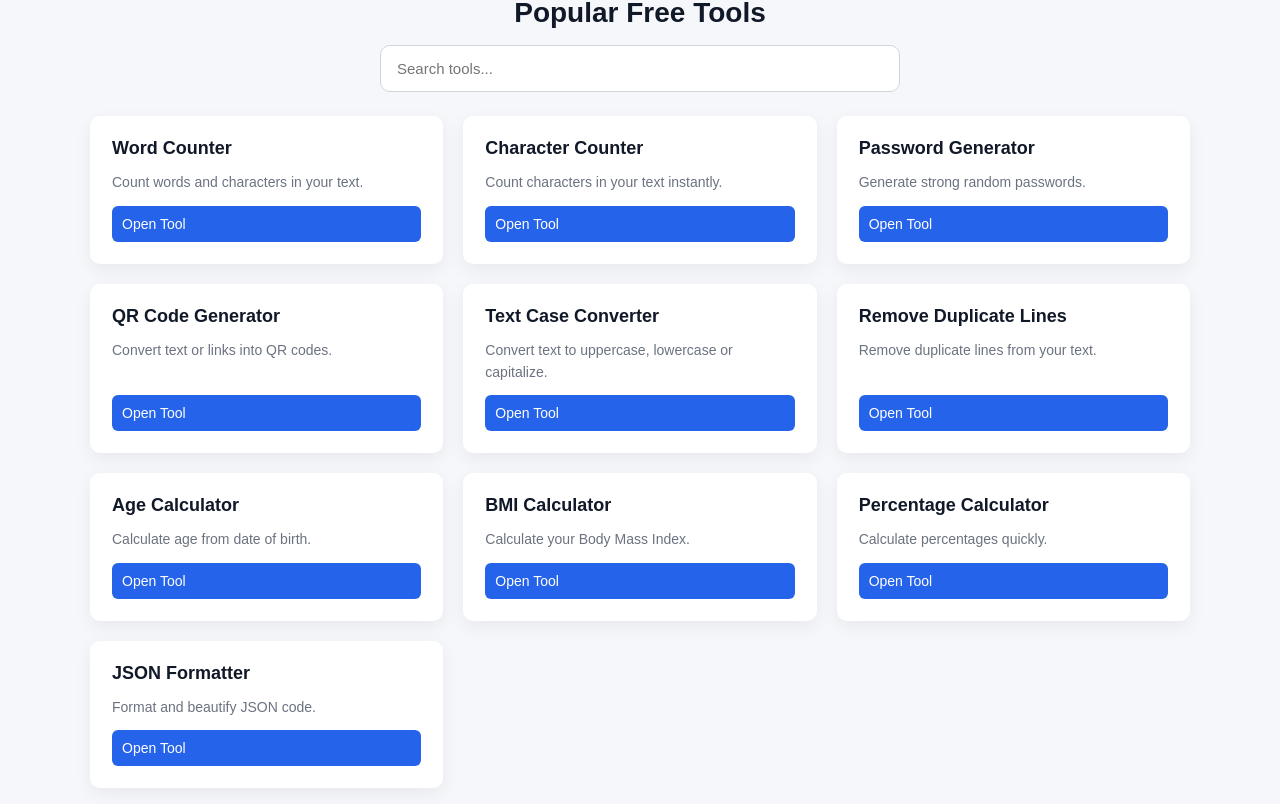
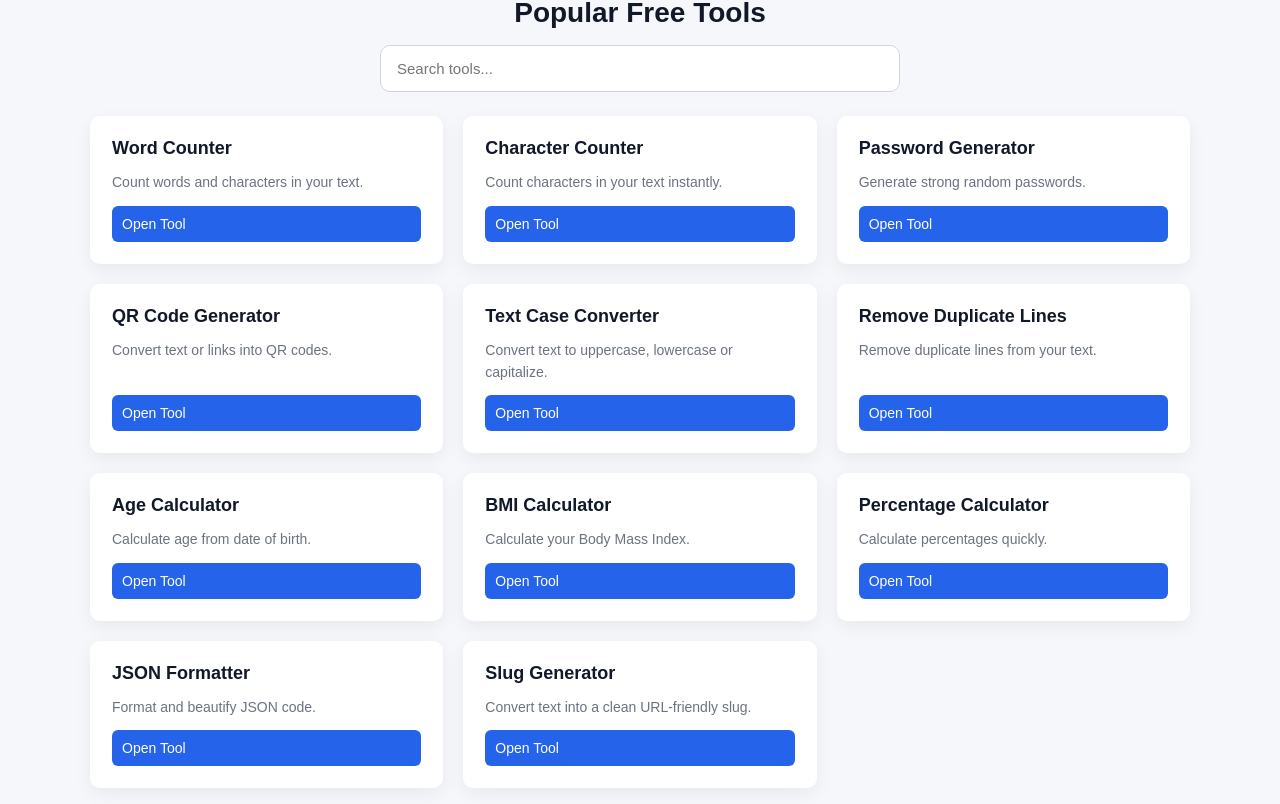
Before and after one commit to mousamohamad370-wq/QuickoTools, a React (Vite) app: page / in a window 1280 px wide. Shown: the part 338-1142 px from the top of the page. Built offline with nearby package versions, Linux system fonts and the light colour scheme.

Commit message:
Add Slug Generator tool

```diff
--- a/src/App.jsx
+++ b/src/App.jsx
@@ -1,16 +1,16 @@
-import { useEffect, useState } from 'react';
+import { Suspense, useEffect, useState } from 'react';
 import { Routes, Route } from 'react-router-dom';
 import Home from './pages/Home';
-import WordCounter from './tools/WordCounter';
-import CharacterCounter from './tools/CharacterCounter';
-import PasswordGenerator from './tools/PasswordGenerator';
-import QRCodeGenerator from './tools/QRCodeGenerator';
-import TextCaseConverter from './tools/TextCaseConverter';
-import RemoveDuplicateLines from './tools/RemoveDuplicateLines';
-import AgeCalculator from './tools/AgeCalculator';
-import BMICalculator from './tools/BMICalculator';
-import PercentageCalculator from './tools/PercentageCalculator';
-import JSONFormatter from './tools/JSONFormatter';
+import toolsRegistry from './tools/toolsRegistry';
+
+function PageLoader() {
+  return (
+    <div className="page-loader">
+      <div className="page-loader-spinner"></div>
+      <p className="page-loader-text">Loading...</p>
+    </div>
+  );
+}
 
 function App() {
   const [language, setLanguage] = useState(() => {
@@ -22,67 +22,26 @@ function App() {
   }, [language]);
 
   return (
+    <Suspense fallback={<PageLoader />}>
       <Routes>
         <Route
           path="/"
-        element={
-          <Home
-            language={language}
-            setLanguage={setLanguage}
-          />
-        }
+          element={<Home language={language} setLanguage={setLanguage} />}
         />
 
+        {toolsRegistry.map((tool) => {
+          const ToolComponent = tool.component;
+
+          return (
             <Route
-        path="/word-counter"
-        element={<WordCounter language={language} />}
+              key={tool.path}
+              path={tool.path}
+              element={<ToolComponent language={language} />}
             />
-
-      <Route
-        path="/character-counter"
-        element={<CharacterCounter language={language} />}
-      />
-
-      <Route
-        path="/password-generator"
-        element={<PasswordGenerator language={language} />}
-      />
-
-      <Route
-        path="/qr-code-generator"
-        element={<QRCodeGenerator language={language} />}
-      />
-
-      <Route
-        path="/text-case-converter"
-        element={<TextCaseConverter language={language} />}
-      />
-
-      <Route
-        path="/remove-duplicate-lines"
-        element={<RemoveDuplicateLines language={language} />}
-      />
-
-      <Route
-        path="/age-calculator"
-        element={<AgeCalculator language={language} />}
-      />
-
-      <Route
-        path="/bmi-calculator"
-        element={<BMICalculator language={language} />}
-      />
-
-      <Route
-        path="/percentage-calculator"
-        element={<PercentageCalculator language={language} />}
-      />
-      <Route
-        path="/json-formatter"
-        element={<JSONFormatter language={language} />}
-      />
+          );
+        })}
       </Routes>
-
+    </Suspense>
   );
 }
 
--- a/src/index.css
+++ b/src/index.css
@@ -273,3 +273,37 @@ select {
     padding: 18px;
   }
 }
+.page-loader {
+  min-height: 100vh;
+  display: flex;
+  flex-direction: column;
+  align-items: center;
+  justify-content: center;
+  gap: 14px;
+  padding: 20px;
+}
+
+.page-loader-spinner {
+  width: 34px;
+  height: 34px;
+  border: 3px solid #dbe3f0;
+  border-top-color: #2563eb;
+  border-radius: 50%;
+  animation: quicko-spin 0.8s linear infinite;
+}
+
+.page-loader-text {
+  font-size: 15px;
+  color: #4b5563;
+  font-weight: 500;
+}
+
+@keyframes quicko-spin {
+  from {
+    transform: rotate(0deg);
+  }
+
+  to {
+    transform: rotate(360deg);
+  }
+}
--- a/src/pages/Home.jsx
+++ b/src/pages/Home.jsx
@@ -1,7 +1,7 @@
 import { useMemo, useState } from 'react';
 import '../styles/home.css';
 import ToolCard from '../components/ToolCard';
-import toolsList from '../tools/toolsList';
+import toolsRegistry from '../tools/toolsRegistry';
 
 function Home({ language, setLanguage }) {
   const [searchTerm, setSearchTerm] = useState('');
@@ -35,10 +35,10 @@ function Home({ language, setLanguage }) {
     const value = searchTerm.trim().toLowerCase();
 
     if (!value) {
-      return toolsList;
+      return toolsRegistry;
     }
 
-    return toolsList.filter((tool) => {
+    return toolsRegistry.filter((tool) => {
       const toolName =
         language === 'ar' && tool.nameAr ? tool.nameAr.toLowerCase() : tool.name.toLowerCase();
 
--- /dev/null
+++ b/src/tools/SlugGenerator.jsx
@@ -0,0 +1,92 @@
+import { useState } from 'react';
+
+function SlugGenerator({ language }) {
+  const [text, setText] = useState('');
+
+  const content = {
+    en: {
+      title: 'Slug Generator',
+      description: 'Convert text into a clean URL-friendly slug.',
+      placeholder: 'Type or paste your text here...',
+      result: 'Slug Result',
+      empty: 'Your slug will appear here.'
+    },
+    ar: {
+      title: 'مولد Slug',
+      description: 'حوّل النص إلى رابط URL نظيف وسهل القراءة.',
+      placeholder: 'اكتب النص هنا أو ألصقه...',
+      result: 'النتيجة',
+      empty: 'سيظهر الـ slug هنا.'
+    }
+  };
+
+  const t = language === 'ar' ? content.ar : content.en;
+
+  const slug = text
+    .toLowerCase()
+    .trim()
+    .replace(/[^\w\s-]/g, '')
+    .replace(/\s+/g, '-')
+    .replace(/-+/g, '-');
+
+  return (
+    <main
+      className="tool-page"
+      dir={language === 'ar' ? 'rtl' : 'ltr'}
+      style={{ padding: '40px 20px' }}
+    >
+      <div style={{ maxWidth: '900px', margin: '0 auto' }}>
+        <h1 style={{ fontSize: '32px', marginBottom: '12px' }}>
+          {t.title}
+        </h1>
+
+        <p style={{ color: '#6b7280', marginBottom: '24px', lineHeight: '1.6' }}>
+          {t.description}
+        </p>
+
+        <textarea
+          value={text}
+          onChange={(event) => setText(event.target.value)}
+          placeholder={t.placeholder}
+          style={{
+            width: '100%',
+            minHeight: '220px',
+            padding: '16px',
+            border: '1px solid #d1d5db',
+            borderRadius: '10px',
+            resize: 'vertical',
+            outline: 'none',
+            fontSize: '16px',
+            lineHeight: '1.6',
+            marginBottom: '24px'
+          }}
+        />
+
+        <div
+          style={{
+            backgroundColor: '#ffffff',
+            borderRadius: '12px',
+            padding: '24px',
+            boxShadow: '0 6px 18px rgba(0, 0, 0, 0.06)'
+          }}
+        >
+          <h2 style={{ fontSize: '18px', marginBottom: '10px' }}>
+            {t.result}
+          </h2>
+
+          <p
+            style={{
+              fontSize: '22px',
+              fontWeight: '700',
+              wordBreak: 'break-word'
+            }}
+          >
+            {slug || t.empty}
+          </p>
+        </div>
+      </div>
+    </main>
+  );
+}
+
+export default SlugGenerator;
--- /dev/null
+++ b/src/tools/toolsRegistry.jsx
@@ -0,0 +1,107 @@
+import { lazy } from 'react';
+
+const WordCounter = lazy(() => import('./WordCounter'));
+const CharacterCounter = lazy(() => import('./CharacterCounter'));
+const PasswordGenerator = lazy(() => import('./PasswordGenerator'));
+const QRCodeGenerator = lazy(() => import('./QRCodeGenerator'));
+const TextCaseConverter = lazy(() => import('./TextCaseConverter'));
+const RemoveDuplicateLines = lazy(() => import('./RemoveDuplicateLines'));
+const AgeCalculator = lazy(() => import('./AgeCalculator'));
+const BMICalculator = lazy(() => import('./BMICalculator'));
+const PercentageCalculator = lazy(() => import('./PercentageCalculator'));
+const JSONFormatter = lazy(() => import('./JSONFormatter'));
+const SlugGenerator = lazy(() => import('./SlugGenerator'));
+
+const toolsRegistry = [
+  {
+    name: 'Word Counter',
+    nameAr: 'عداد الكلمات',
+    path: '/word-counter',
+    description: 'Count words and characters in your text.',
+    descriptionAr: 'احسب عدد الكلمات والأحرف في النص.',
+    component: WordCounter
+  },
+  {
+    name: 'Character Counter',
+    nameAr: 'عداد الأحرف',
+    path: '/character-counter',
+    description: 'Count characters in your text instantly.',
+    descriptionAr: 'احسب عدد الأحرف في النص فورًا.',
+    component: CharacterCounter
+  },
+  {
+    name: 'Password Generator',
+    nameAr: 'مولد كلمات المرور',
+    path: '/password-generator',
+    description: 'Generate strong random passwords.',
+    descriptionAr: 'أنشئ كلمات مرور قوية وعشوائية.',
+    component: PasswordGenerator
+  },
+  {
+    name: 'QR Code Generator',
+    nameAr: 'مولد QR Code',
+    path: '/qr-code-generator',
+    description: 'Convert text or links into QR codes.',
+    descriptionAr: 'حوّل النص أو الروابط إلى رمز QR.',
+    component: QRCodeGenerator
+  },
+  {
+    name: 'Text Case Converter',
+    nameAr: 'تحويل حالة النص',
+    path: '/text-case-converter',
+    description: 'Convert text to uppercase, lowercase or capitalize.',
+    descriptionAr: 'حوّل النص إلى أحرف كبيرة أو صغيرة أو بصيغة العنوان.',
+    component: TextCaseConverter
+  },
+  {
+    name: 'Remove Duplicate Lines',
+    nameAr: 'إزالة الأسطر المكررة',
+    path: '/remove-duplicate-lines',
+    description: 'Remove duplicate lines from your text.',
+    descriptionAr: 'أزل الأسطر المكررة من النص.',
+    component: RemoveDuplicateLines
+  },
+  {
+    name: 'Age Calculator',
+    nameAr: 'حاسبة العمر',
+    path: '/age-calculator',
+    description: 'Calculate age from date of birth.',
+    descriptionAr: 'احسب العمر من تاريخ الميلاد.',
+    component: AgeCalculator
+  },
+  {
+    name: 'BMI Calculator',
+    nameAr: 'حاسبة مؤشر كتلة الجسم',
+    path: '/bmi-calculator',
+    description: 'Calculate your Body Mass Index.',
+    descriptionAr: 'احسب مؤشر كتلة الجسم الخاص بك.',
+    component: BMICalculator
+  },
+  {
+    name: 'Percentage Calculator',
+    nameAr: 'حاسبة النسبة المئوية',
+    path: '/percentage-calculator',
+    description: 'Calculate percentages quickly.',
+    descriptionAr: 'احسب النسب المئوية بسرعة.',
+    component: PercentageCalculator
+  },
+  {
+    name: 'JSON Formatter',
+    nameAr: 'منسق JSON',
+    path: '/json-formatter',
+    description: 'Format and beautify JSON code.',
+    descriptionAr: 'نسّق JSON واجعله أوضح وأسهل للقراءة.',
+    component: JSONFormatter
+  },
+  {
+  name: 'Slug Generator',
+  nameAr: 'مولد Slug',
+  path: '/slug-generator',
+  description: 'Convert text into a clean URL-friendly slug.',
+  descriptionAr: 'حوّل النص إلى رابط URL نظيف وسهل القراءة.',
+  component: SlugGenerator
+},
+
+];
+
+export default toolsRegistry;
```
Lines whose indentation alone changed are shown as unchanged.
